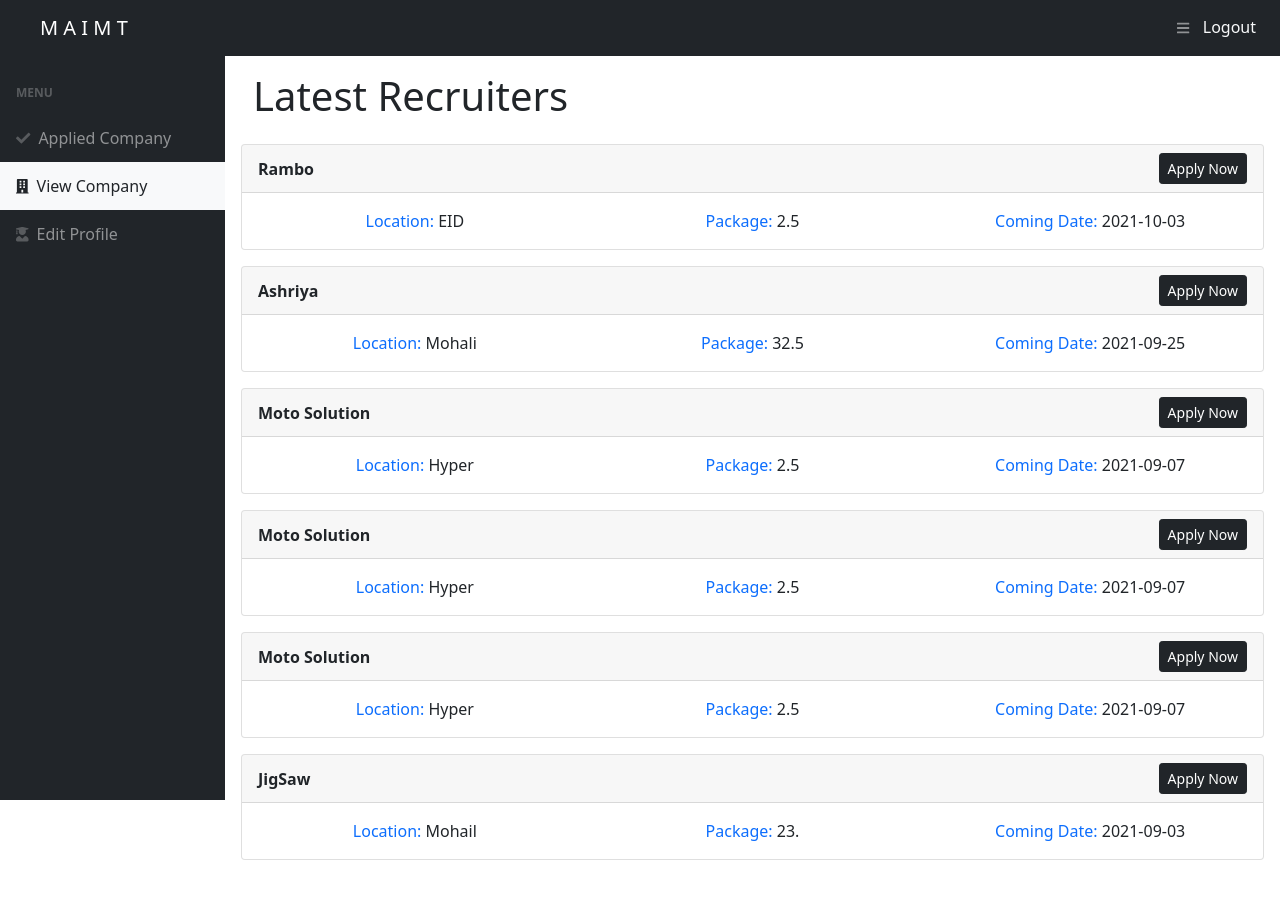
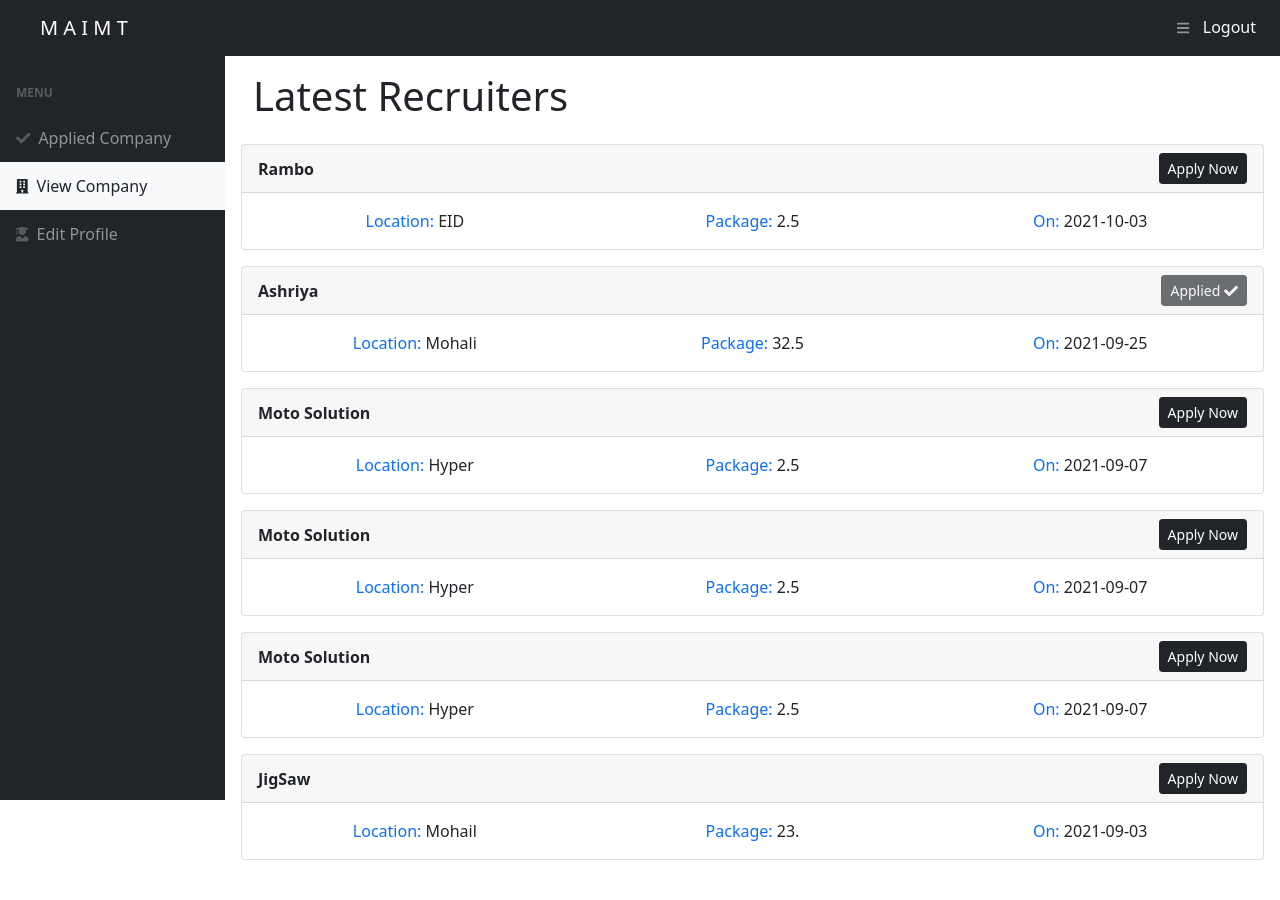
Before and after one commit to alphaJatin/cps, a PHP site: page /dashboard/student/view.php in a window 1280 px wide. Run offline with PHP 8.4, Linux system fonts and the light colour scheme; the visitor is signed in with stand-in values (Sample User, id 1); data comes from the database, SQL or seed files in the repository; tables that the repository leaves empty hold one stand-in row (values such as "Sample post"); some libraries are stand-ins or nearby versions.

Commit message:
View Company Page DB Fix

```diff
--- a/config/db_con.php
+++ b/config/db_con.php
@@ -5,3 +5,4 @@ define('PASSWORD', '');
 define('DB_NAME', 'pms');
 $con = new mysqli(HOSTNAME, USERNAME, PASSWORD, DB_NAME);
 if ($con->connect_errno) die("Connection failed: " . $con->connect_errno);
+?>
--- a/dashboard/student/delete.php
+++ b/dashboard/student/delete.php
@@ -5,7 +5,7 @@ if (isset($_SESSION['login']) && $_SESSION['login'] === true) {
     $id = $_SESSION['id'];
     $cid = $_GET['cid'];
     $q = "DELETE FROM applied where student_id=$id and company_id=$cid;";
-    $result = $con->query($q);
-    $con->close();
-    exit((!$result) ? print("Error: " . $con->error) : header("Location ./index.php"));
+    if ($con->query($q)) exit(header("Location: ./index.php"));
+    else exit(print("Error: " . $con->error));
+    // $con->close();
 } else exit(header("Location ../../login.php"));
--- a/dashboard/student/view.php
+++ b/dashboard/student/view.php
@@ -5,6 +5,13 @@ if (isset($_SESSION) && $_SESSION['login'] === true && $_SESSION['type'] === 'st
     $id = $_SESSION['id'];
     $q = "SELECT * FROM company order by date desc";
     $result = $con->query($q);
+
+    $q = "SELECT company_id as cid FROM applied where student_id=$id";
+    $result2 = $con->query($q);
+    $applied = array();
+    while ($row = $result2->fetch_assoc()) {
+        array_push($applied, $row['cid']);
+    }
     $con->close();
 } else exit(header("Location: ../../login.php")); ?>
 
@@ -19,7 +26,7 @@ if (isset($_SESSION) && $_SESSION['login'] === true && $_SESSION['type'] === 'st
     <meta name="author" content="" />
     <title>Dashboard - SB Admin</title>
     <link href="https://cdn.jsdelivr.net/npm/simple-datatables@latest/dist/style.css" rel="stylesheet" />
-    <!-- <link href="https://cdn.jsdelivr.net/npm/bootstrap@5.1.1/dist/css/bootstrap.min.css" rel="stylesheet" integrity="sha384-F3w7mX95PdgyTmZZMECAngseQB83DfGTowi0iMjiWaeVhAn4FJkqJByhZMI3AhiU" crossorigin="anonymous"> -->
+    <script src="https://cdnjs.cloudflare.com/ajax/libs/font-awesome/5.15.3/js/all.min.js" crossorigin="anonymous"></script>
     <link href="./css/styles.css" rel="stylesheet" />
     <style>
 
@@ -71,11 +78,26 @@ if (isset($_SESSION) && $_SESSION['login'] === true && $_SESSION['type'] === 'st
                     <h1>Latest Recruiters</h1>
                     <div class="row my-3">
                         <?php while ($row = $result->fetch_assoc()) { ?>
+
                             <div class="card col-12 my-2">
                                 <div class="card-header d-flex justify-content-between align-items-center">
                                     <div class="fs-6 fw-bold"><?php echo $row['name']; ?></div>
-                                    <a href="#" class="btn btn-dark btn-sm">Apply Now</a>
+
+                                    <?php $flag = false;
+                                    foreach ($applied as $aid) {
+                                        if ($row['id'] == $aid) {
+                                            $flag = true;
+                                            break;
+                                        }
+                                    } ?>
+                                    <?php if ($flag) { ?>
+                                        <a href="#" class="btn btn-dark btn-sm disabled">Applied <i class="fas fa-check"></i></a>
+                                    <?php } else { ?>
+                                        <a href="./apply.php?cid=<?php echo $row['id']; ?>" class="btn btn-dark btn-sm">Apply Now</a>
+                                    <?php } ?>
+
                                 </div>
+
                                 <div class="card-body row justify-content-between">
                                     <div class="col-md-6 col-lg-4 fs-6 text-center">
                                         <span class="text-primary" style="font-weight: 500;">Location:</span> <?php echo $row['location']; ?>
@@ -84,7 +106,7 @@ if (isset($_SESSION) && $_SESSION['login'] === true && $_SESSION['type'] === 'st
                                         <span class="text-primary" style="font-weight: 500;">Package:</span> <?php echo $row['package']; ?>
                                     </div>
                                     <div class="col-md-6 col-lg-4 fs-6 text-center">
-                                        <span class="text-primary" style="font-weight: 500;">Coming Date:</span> <?php echo $row['date'] ?>
+                                        <span class="text-primary" style="font-weight: 500;">On:</span> <?php echo $row['date'] ?>
                                     </div>
                                 </div>
                             </div>
```
Also changed, not shown: dashboard/student/apply.php (added, +10 -0 lines).
